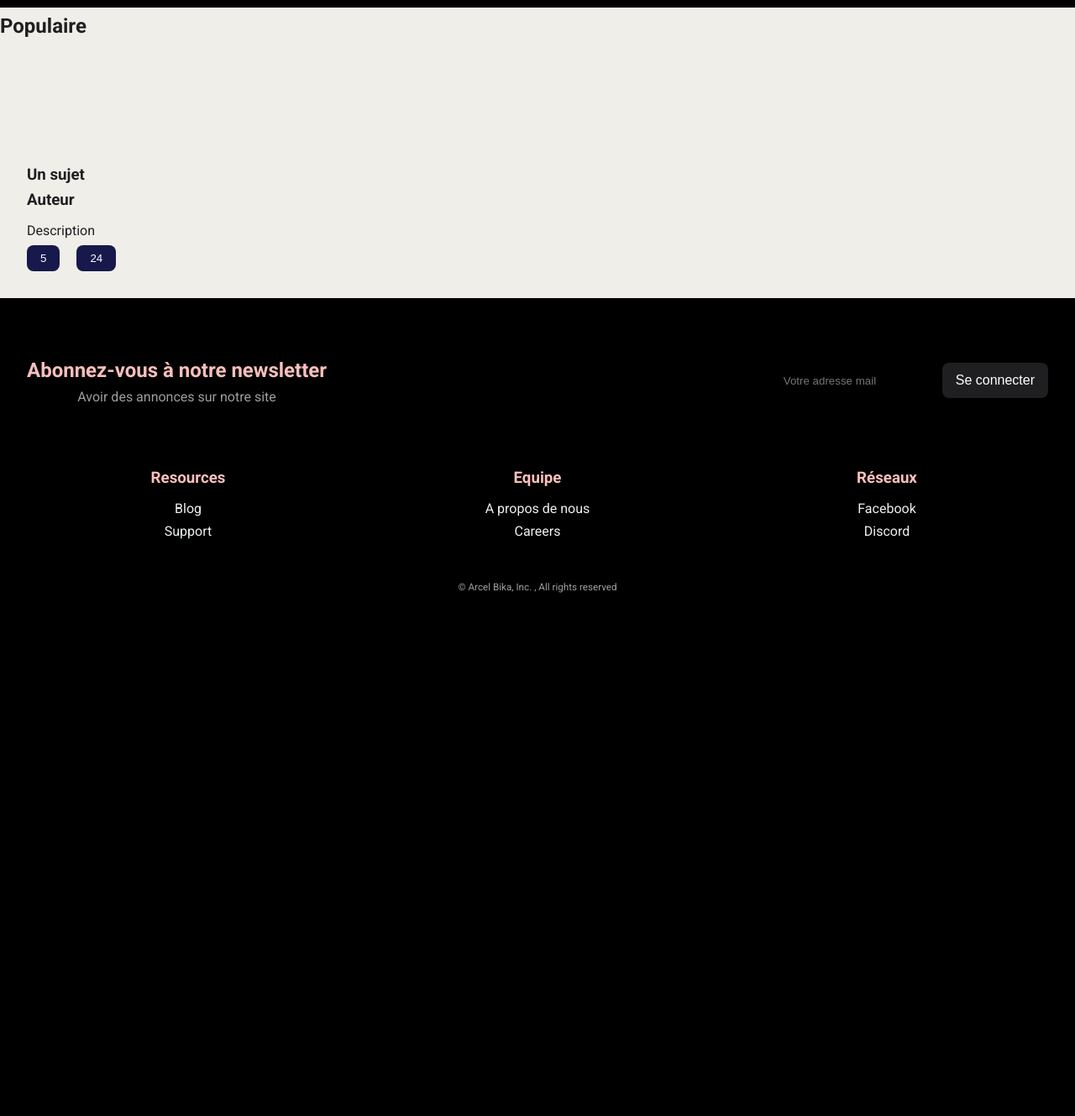
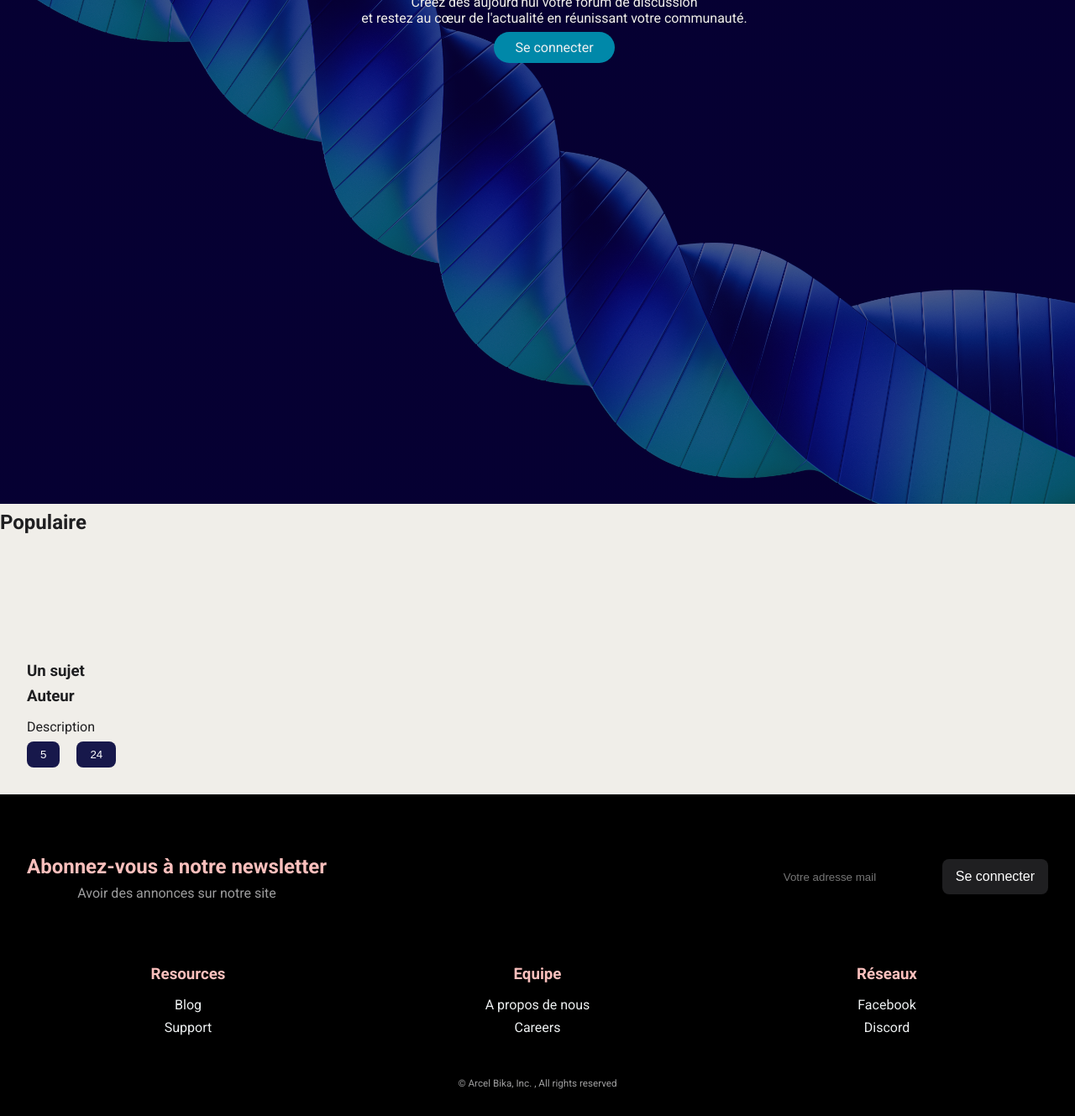
Before and after one commit to Arcel-Bika/pyforum, a Django app: page / in a window 1280 px wide. Shown: the part 311-1640 px from the top of the page at 84% size. Before the commit the page ends 1017 px from the top, so only its background shows below. Run offline with Django 5.2, Linux system fonts and the light colour scheme.

Commit message:
Edit home style #11

```diff
--- a/src/main/templates/home.html
+++ b/src/main/templates/home.html
@@ -12,7 +12,7 @@
     </head>
     <body>
         <header>
-            <img class="logo" src="{% static 'assets/logo' %}" alt="logo">
+            <img class="logo" src="{% static 'images/logo.png' %}" alt="logo">
             <nav>
                 <ul class="nav__links">
                     <li><a href="{% url 'home' %}">Accueil</a></li>
@@ -27,9 +27,21 @@
                     <a class="sub" href="{% url 'login' %}">Se connecter</a>
                 {% endif %}
             </div>
-
         </header>
 
+        <div class="banner" style="background-image: linear-gradient(rgba(9, 0, 77, 0.65), rgba(9, 0, 77, 0.65)), url('{% static 'images/backgroung.jpg' %}');">
+            <div class="banner__text">
+                <h1>Bienvenue dans l'espace idéal pour échanger <br>Et partager vos idées !</h1>
+                <p>Créez dès aujourd'hui votre forum de discussion <br>et restez au cœur de l'actualité en réunissant votre communauté.</p>
+                <div>
+                    {% if user.is_authenticated %}
+                        <a class="sub" href="{% url 'logout' %}">Se déconnecter</a>
+                    {% else %}
+                        <a class="sub" href="{% url 'login' %}">Se connecter</a>
+                    {% endif %}
+                </div>
+            </div>
+        </div>
 
         <main>
             <div>
--- a/src/static/style/style.css
+++ b/src/static/style/style.css
@@ -28,7 +28,7 @@ body {
     box-sizing: border-box;
 }
 
-h1, h2, h3 {
+h2, h3 {
     margin: 0.5rem 0;
     color: var(--primary);
 }
@@ -81,6 +81,24 @@ li, a, button {
     font-size: 16px;
     color: #edf0f1;
     text-decoration: none;
+}
+
+/* Banner */
+.banner {
+    width: 100%;
+    min-height: 100vh;
+    background-size: cover;
+    background-position: center;
+    padding: 20px;
+    align-items: center;
+    justify-content: center;
+}
+
+.banner__text {
+    color: var(--white);
+    text-align: center;
+    justify-items: center;
+    margin-top: 9%;
 }
 
 /* Dropdown styles */
```
Also changed, not shown: src/static/images/backgroung.jpg (added), src/static/images/logo.png (added).
